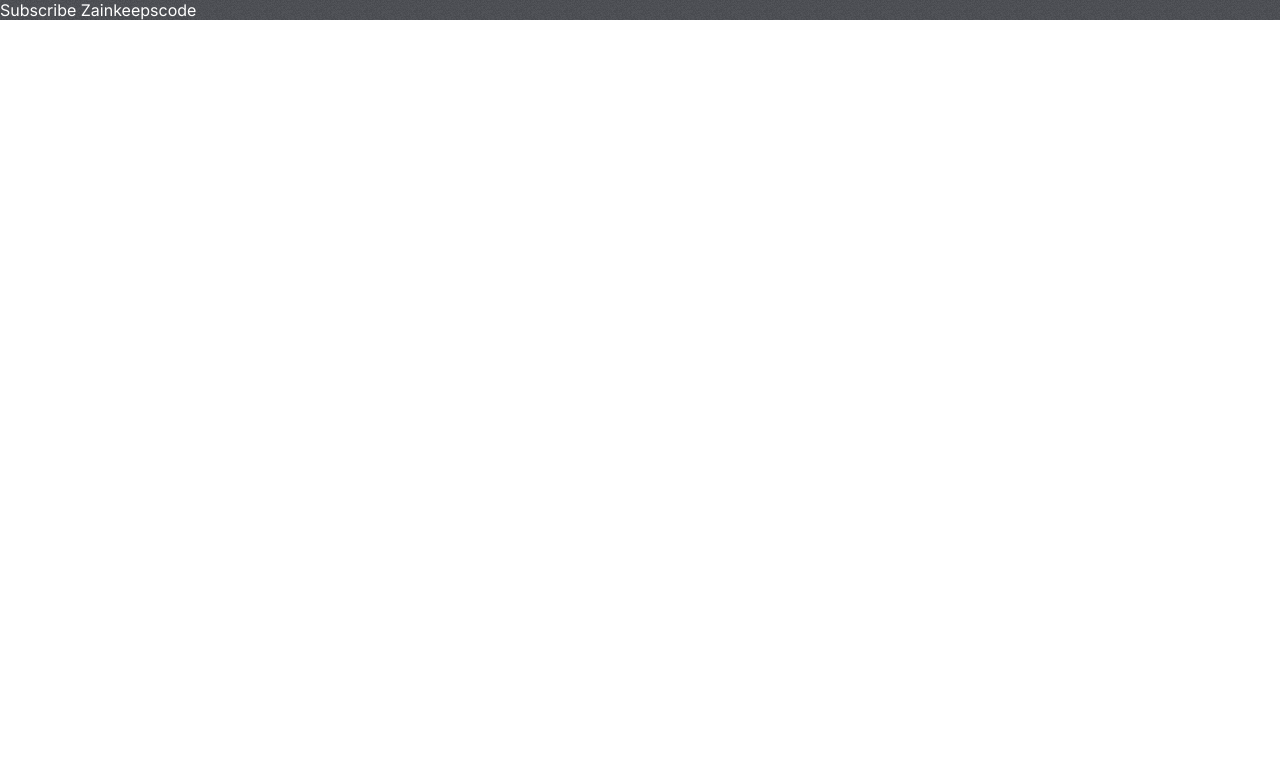
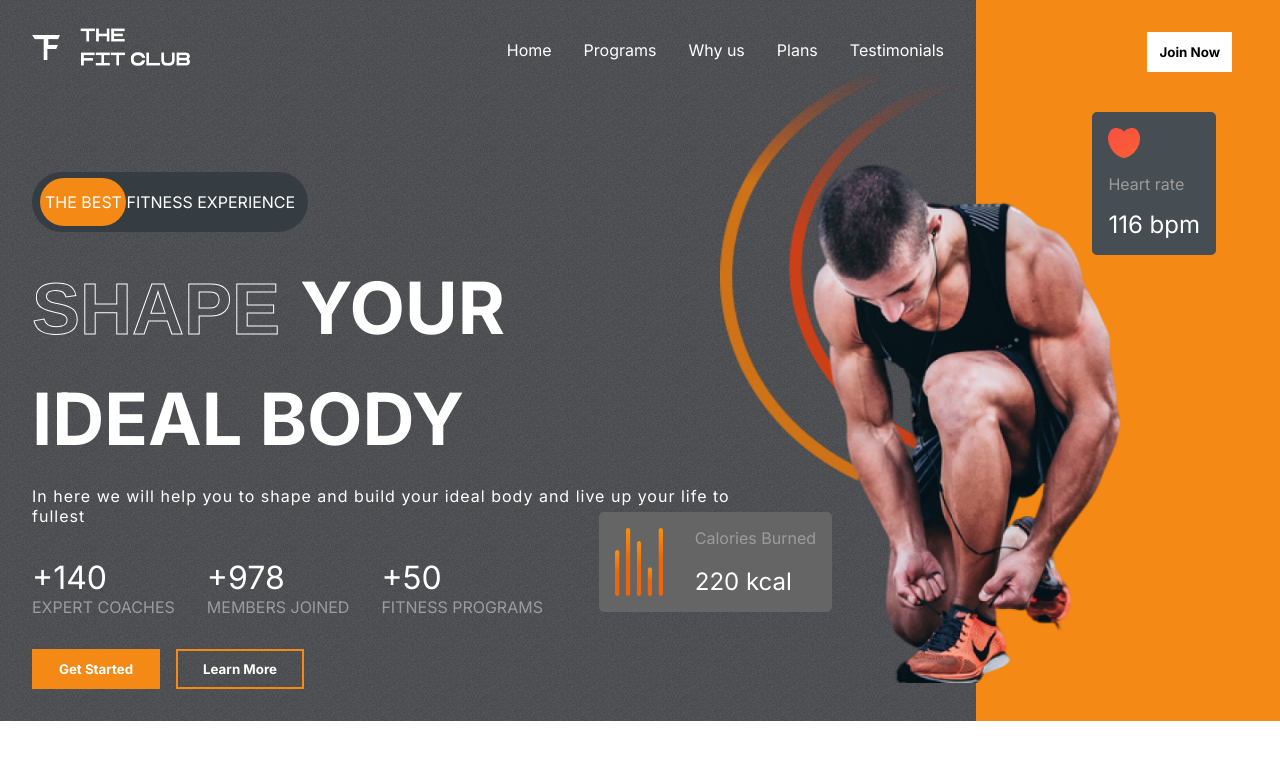
Before and after one commit to amberlynn364/gym-website, a React (Create React App) app: page / in a window 1280 px wide. Shown: the top 760 px of the page. Built offline with nearby package versions, Linux system fonts and the light colour scheme.

Commit message:
feat: update App

```diff
--- a/src/App.css
+++ b/src/App.css
@@ -21,3 +21,25 @@
 ::-webkit-scrollbar{
   display: none;
 }
+
+.stroke-text {
+  color: transparent;
+  font-family: Arial, Helvetica, sans-serif;
+  -webkit-text-stroke-width: 1px;
+  -webkit-text-stroke-color: white;
+}
+
+.btn {
+  display: flex;
+  align-items: center;
+  justify-content: center;
+  background-color: white;
+  padding: 0.5rem;
+  font-weight: bold;
+  border: 4px solid transparent;
+  transition: 0.3s all;
+}
+
+.btn:hover {
+  cursor: pointer;
+}
--- a/src/App.js
+++ b/src/App.js
@@ -1,8 +1,9 @@
 import './App.css';
+import Hero from './components/Hero/Hero';
 function App() {
   return (
     <div className="App">
-          <span style={{color: 'white'}}>Subscribe Zainkeepscode</span>
+      <Hero />
     </div>
   );
 }
```
